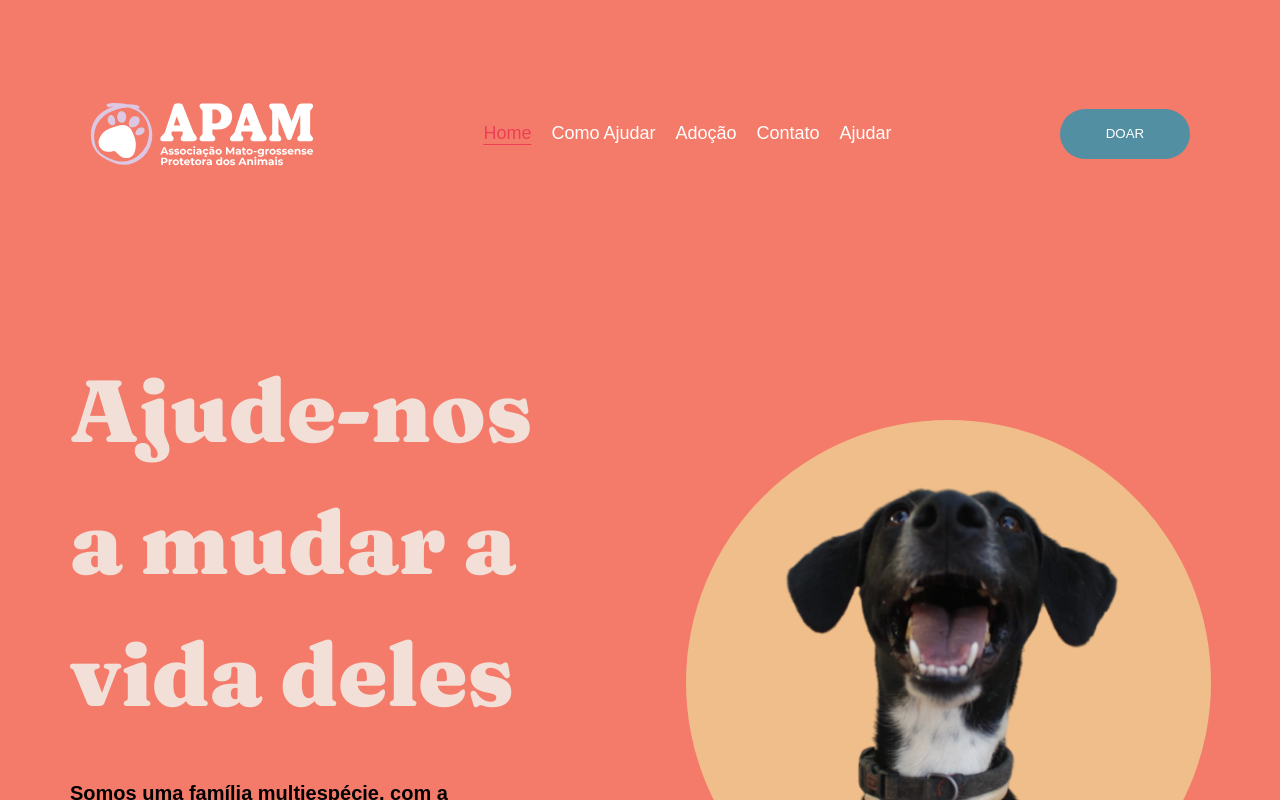
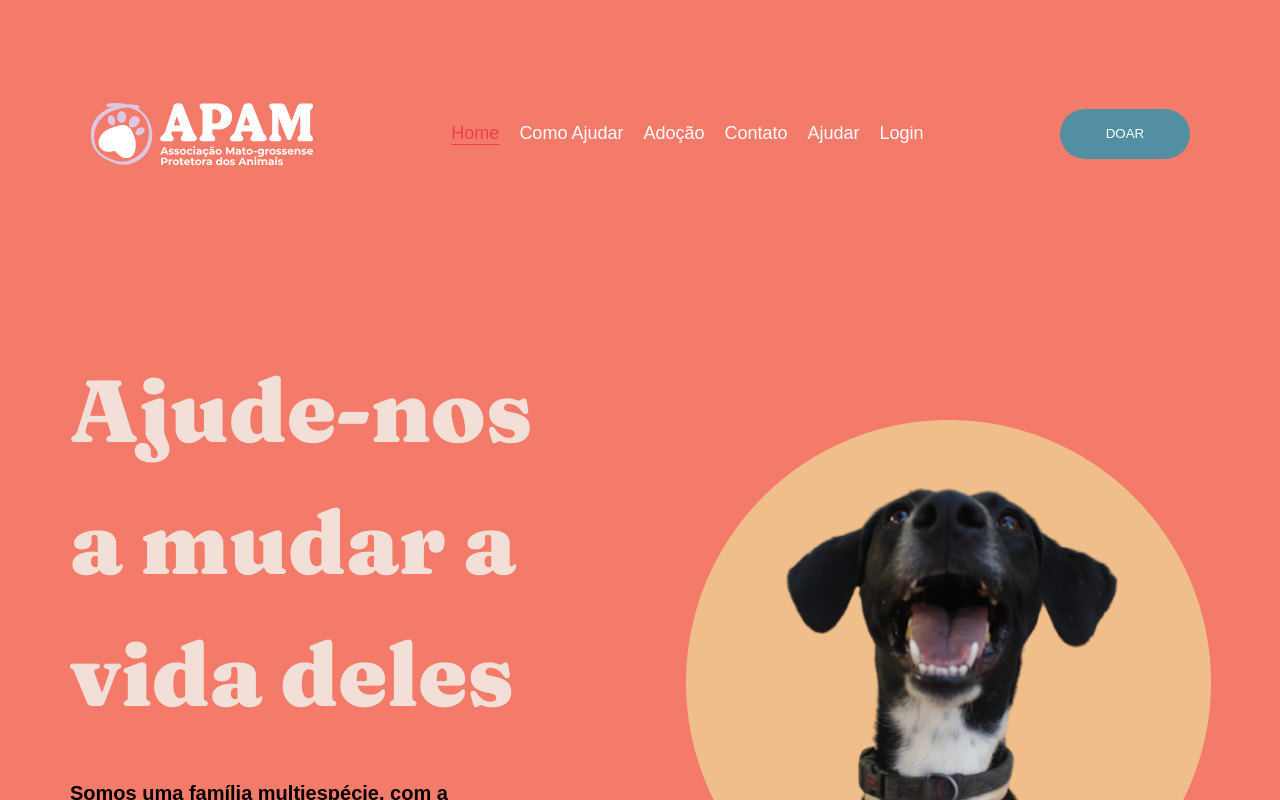
Before and after one commit to apamassociacao/APAM, a React (Vite) app in the folder frontend/: page / in a window 1280 px wide. Shown: the top 800 px of the page. Built offline with nearby package versions, Linux system fonts and the light colour scheme; a web font is replaced by a local one.

Commit message:
feat: add new path

```diff
--- a/frontend/src/components/NavBar/Navbar.tsx
+++ b/frontend/src/components/NavBar/Navbar.tsx
@@ -54,6 +54,15 @@ const Navbar: FC<NavbarProps> = ({ className, ...rest }) => (
           Ajudar
         </NavLink>
       </li>
+
+      <li className="nav__item">
+        <NavLink
+          className={({ isActive }) => (isActive ? 'active' : '')}
+          to="/login"
+        >
+          Login
+        </NavLink>
+      </li>
     </ul>
   </nav>
 );
```
